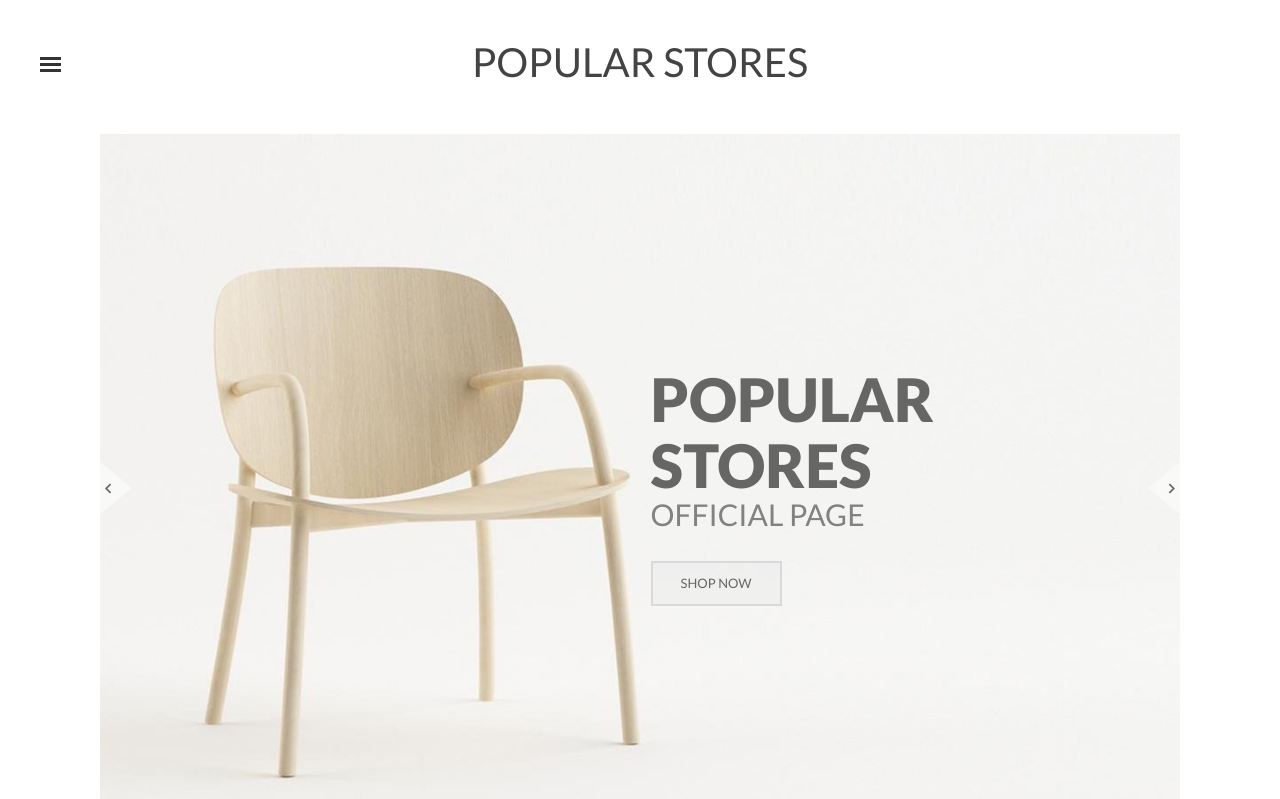
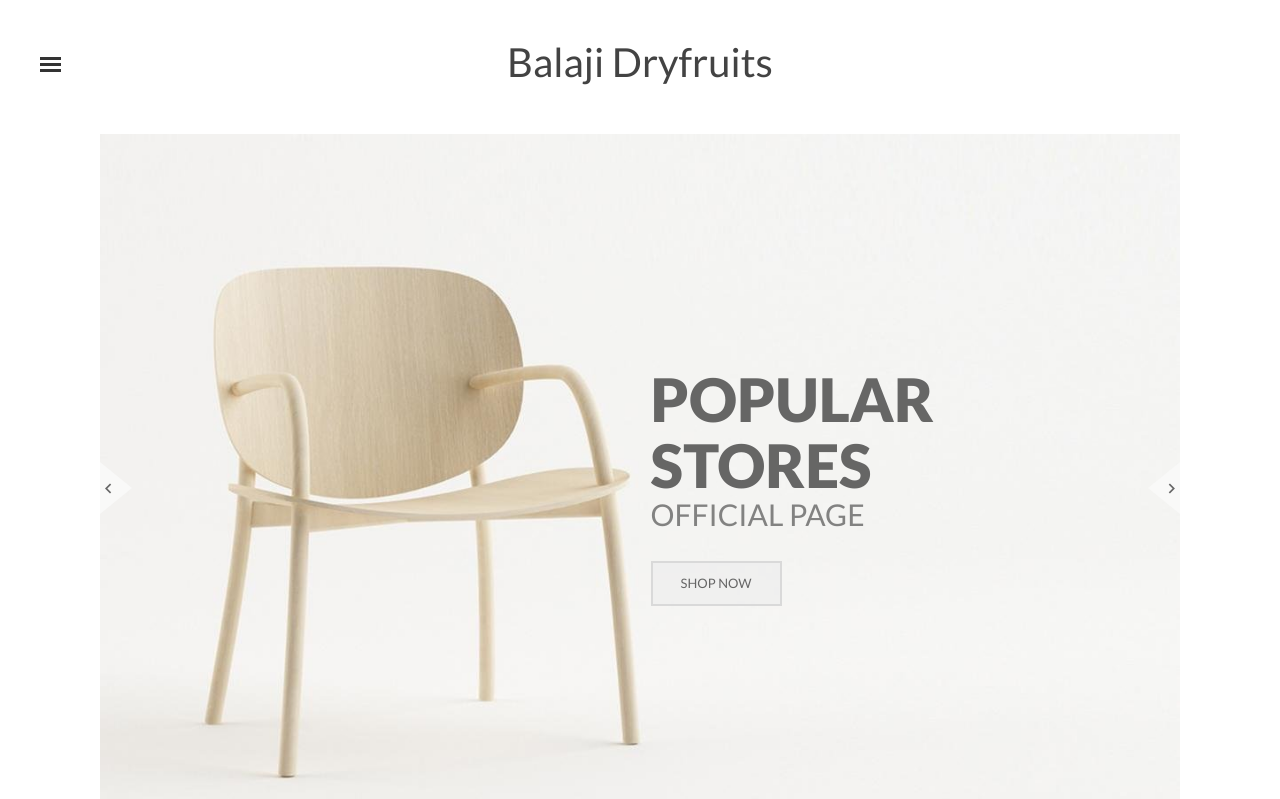
Before and after one commit to VerTech-India/Balaji-Dryfruits, a plain HTML site: page index.html in a window 1280 px wide. Shown: the top 799 px of the page. Drawn offline with Linux system fonts and the light colour scheme.

Commit message:
initials 2

```diff
--- a/index.html
+++ b/index.html
@@ -13,7 +13,7 @@
 	</STYle>
 		<meta charset="utf-8">
 		<meta http-equiv="x-ua-compatible" content="ie=edge">
-		<title>Home one || Hurst</title>
+		<title>Home one || Balaji Dryfruits</title>
 		<meta name="description" content="Hurst – Furniture Store eCommerce HTML Template is a clean and elegant design – suitable for selling flower, cookery, accessories, fashion, high fashion, accessories, digital, kids, watches, jewelries, shoes, kids, furniture, sports….. It has a fully responsive width adjusts automatically to any screen size or resolution.">
 		<meta name="viewport" content="width=device-width, initial-scale=1">
 
@@ -83,7 +83,7 @@
 						<div class="row">
 							<div class="col-md-4 offset-md-4 col-7">
 								<div class="logo text-md-center">
-									<a href="index.html"><h1>POPULAR STORES</h1></a>
+									<a href="index.html"><h1>Balaji Dryfruits</h1></a>
 								</div>
 							</div>
 							<div class="col-md-4 col-5">
```
